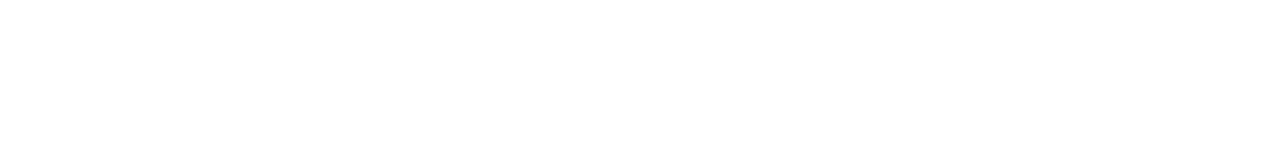
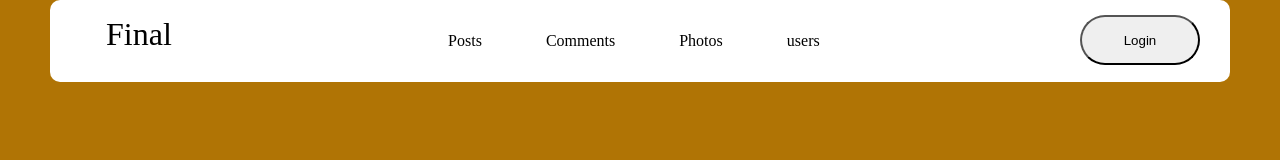
Before and after one commit to Levani49/iva-s-final, a plain HTML site: page index.html in a window 1280 px wide. Drawn offline with Linux system fonts and the light colour scheme.

Commit message:
navigation is ready

```diff
--- a/index.html
+++ b/index.html
@@ -8,6 +8,18 @@
     <link rel="stylesheet" href="style.css">
 </head>
 <body>
+    <nav class="navigation">
+        <ul>
+            <li> <a href="#" class="final"> Final </a> </li>
+            <div class="middle-elements">
+                <li> <a href="#">Posts</a> </li>
+                <li> <a href="#">Comments</a> </li>
+                <li> <a href="#">Photos</a> </li>
+                <li> <a href="#">users</a> </li>
+            </div>
+            <li> <button>Login</button> </li>
+        </ul>
+    </nav>
 
     <script src="script.js"></script>
 </body>
--- a/style.css
+++ b/style.css
@@ -7,4 +7,58 @@
 body {
   padding: 0;
   margin: 0;
+  background-color: rgb(176, 116, 5);
 }
+
+.navigation ul {
+    display: flex;
+    justify-content: space-between;
+    background-color: white;
+    margin-top: 0;
+    margin-left: 50px;
+    margin-right: 50px;
+    border-radius: 10px;
+}
+
+.navigation ul li {
+    list-style: none;
+}
+
+.navigation ul li a {
+    display: block;
+    text-decoration: none;
+}
+
+.middle-elements {
+    display: flex;
+}
+
+.middle-elements li a {
+    padding: 2rem;
+    color: black;
+    font-size: 1rem;
+}
+
+.navigation ul li .final{
+    color: black;
+    font-size: 2rem;
+    padding: 1rem;
+}
+
+.navigation ul li:hover {
+    text-decoration: underline;
+}
+
+.navigation ul li button {
+    width: 120px;
+    height: 50px;
+    border-radius: 30px;
+    margin-right: 30px;
+    margin-top: 15px;
+    cursor: pointer;
+}
+
+.navigation ul li button:hover {
+    background-color: black;
+    color: white;
+}
```
